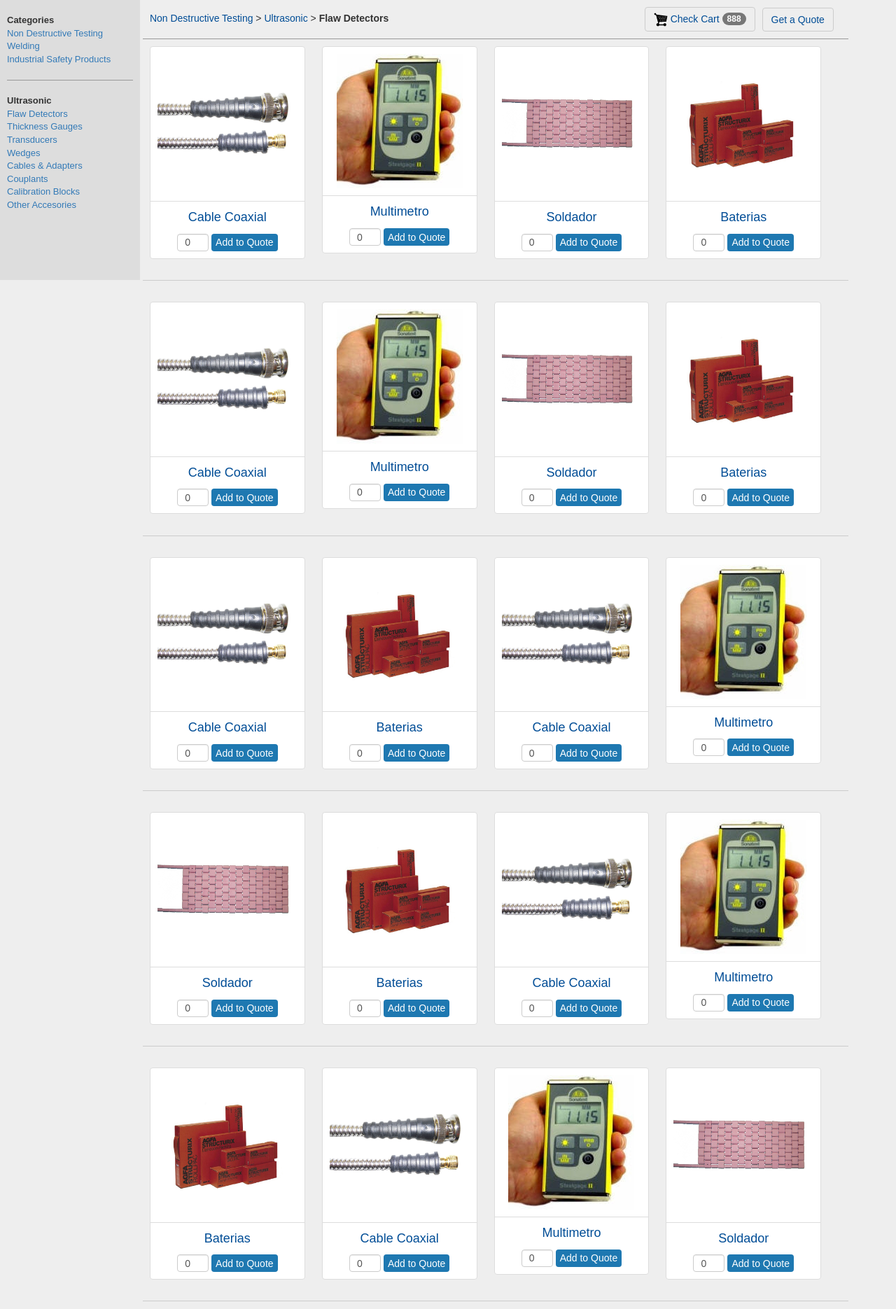
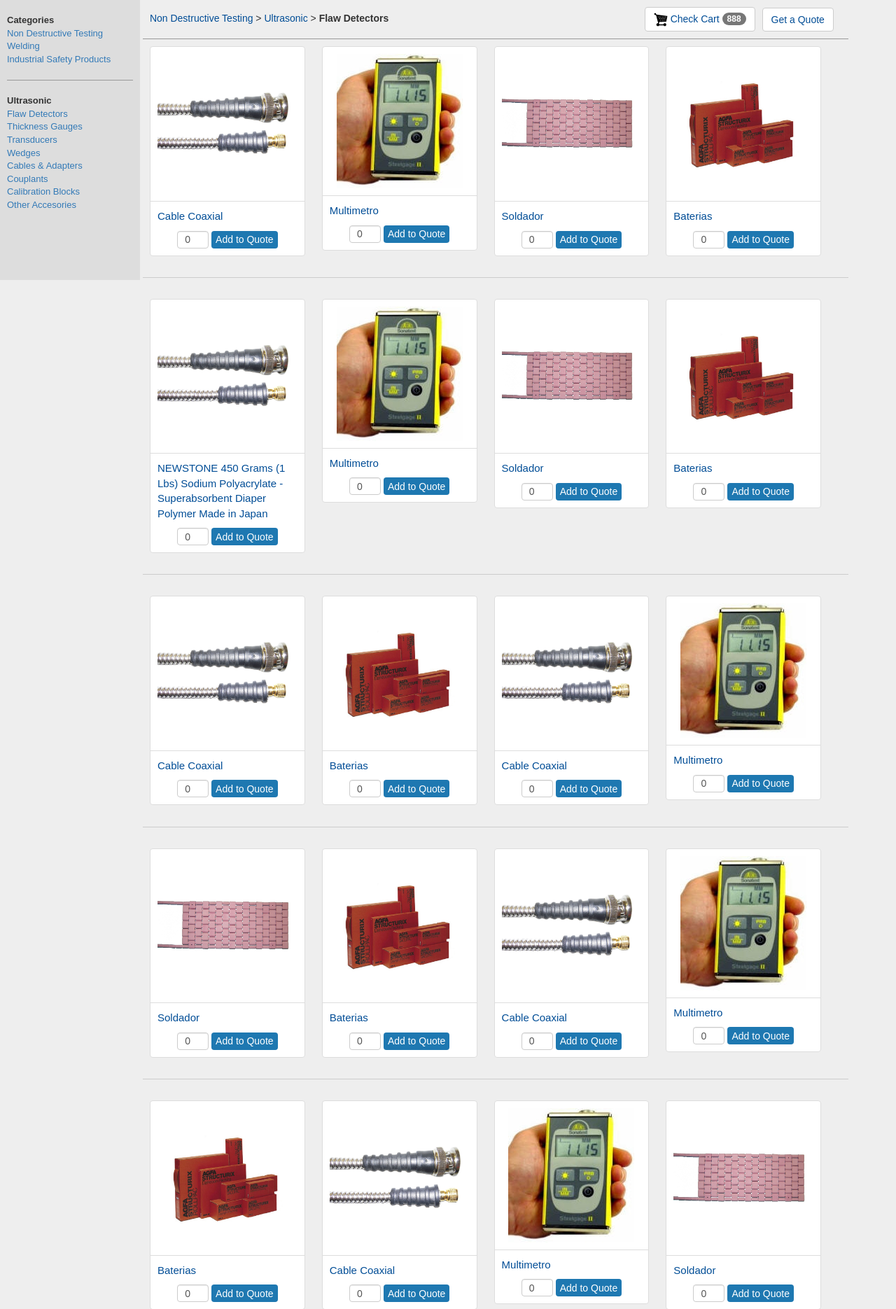
Before and after one commit to hightechsupplies/hightechsupplies.github.io, a PHP site: page /products.html in a window 1280 px wide. Shown: the part 163-2033 px from the top of the page at 70% size. Run offline with PHP 8.4, Linux system fonts and the light colour scheme.

Commit message:
cambios minimos

```diff
--- a/css/products.css
+++ b/css/products.css
@@ -131,7 +131,7 @@ section
 
 .productos a
 {
-    font-size: 18px;
+    font-size: 15px;
     width:100%;
     color:#014d96;
     padding:10px;
@@ -142,6 +142,7 @@ section
 {
     padding-bottom:0px;
     border-top: 1px solid #ddd;
+    text-align: left;
 }
 
 .cantidad
@@ -203,6 +204,7 @@ div.paginador
 {
     border:1px solid #ccc !important;
     color:#014d96 !important;
+    background:white;
 }
 
 .pag-black a:hover
--- a/products.html
+++ b/products.html
@@ -100,7 +100,7 @@
                         <hr class="cuatro">
                         <div class="productos">
                             <a href="#"><img src="fotos/00c636e00bee0ba03b364841363f738b.jpg"/></a>
-                            <a href="#">Cable Coaxial</a><br>
+                            <a href="#">NEWSTONE 450 Grams (1 Lbs) Sodium Polyacrylate - Superabsorbent Diaper Polymer Made in Japan</a><br>
                             <input type="number" class="form-control cantidad" value="0"><button href="#" class="btn quote">Add to Quote</button>
                         </div>
                         <hr class="cinco">
```
